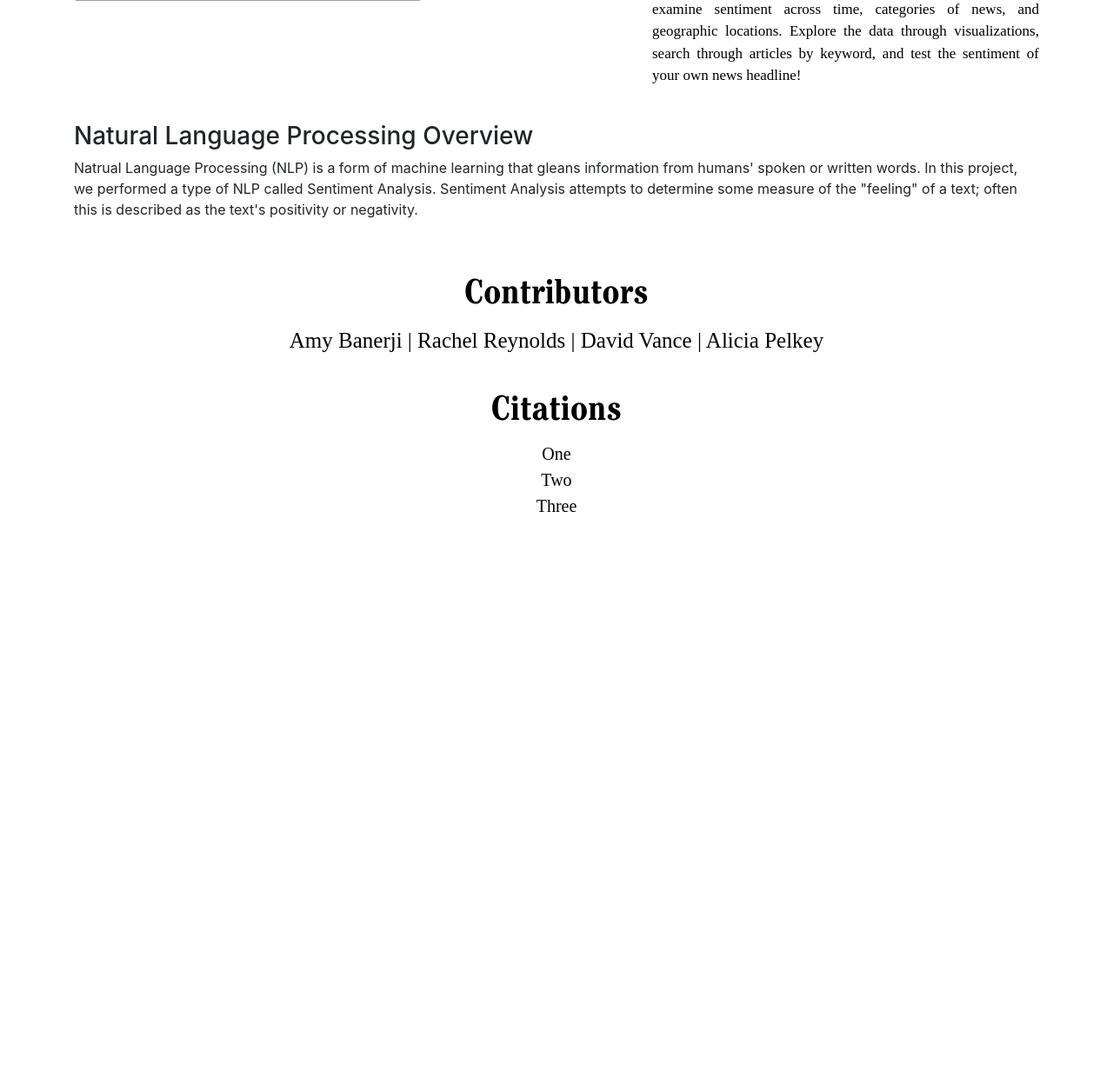
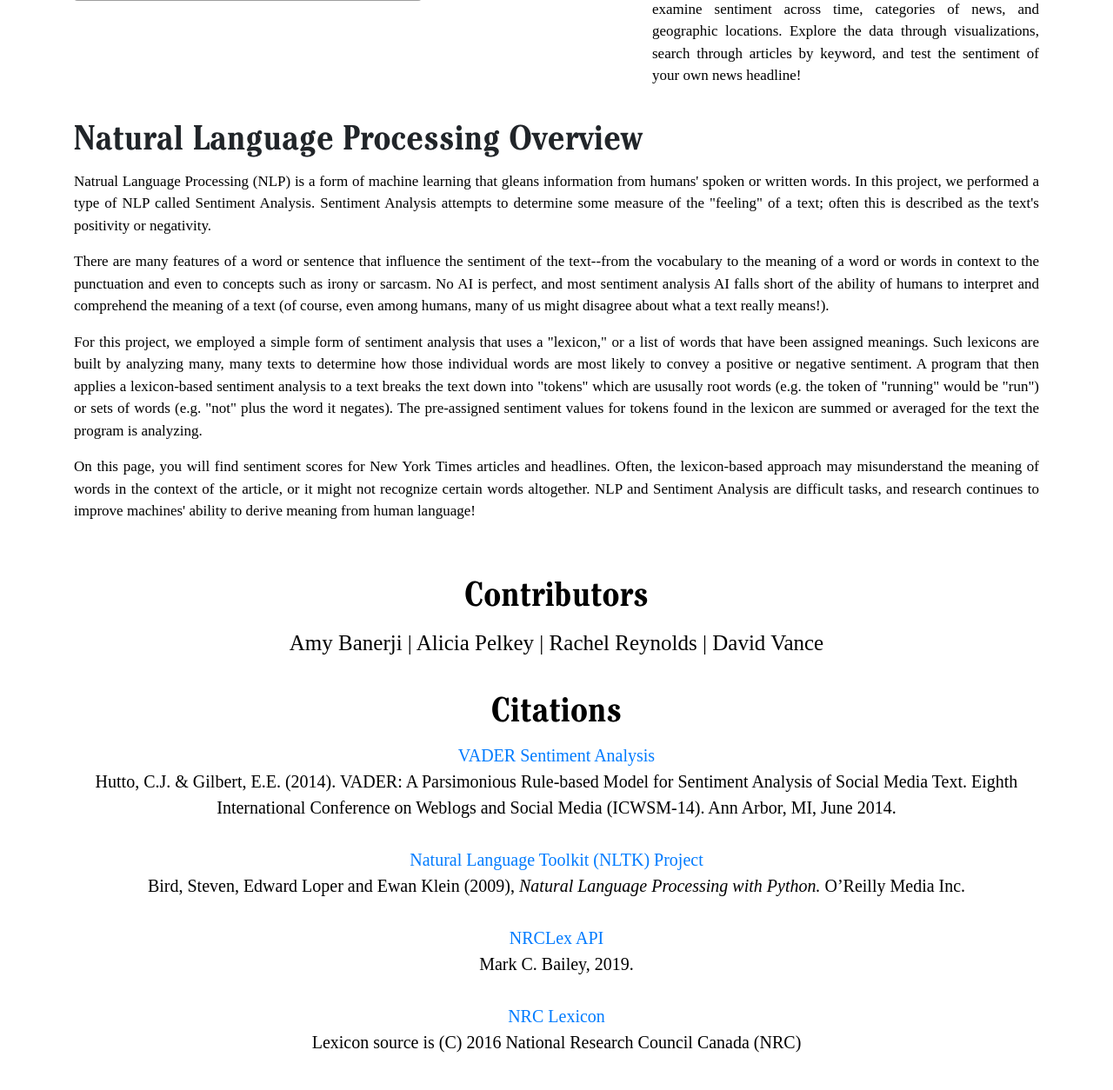
Before and after one commit to iCode13/News-Sentiment-Analysis-App, a Flask app: page / in a window 1280 px wide. Shown: the part 692-1946 px from the top of the page at 87% size. Before the commit the page ends 1281 px from the top, so only its background shows below. Run offline with Flask 2, Linux system fonts and the light colour scheme; some libraries are stand-ins or nearby versions; some web fonts are replaced; grey boxes are pictures that could not be loaded.

Commit message:
added intro text to about page

```diff
--- a/news_app/static/stylesheets/news-app-styles.css
+++ b/news_app/static/stylesheets/news-app-styles.css
@@ -68,6 +68,7 @@ input[type=text] {
     font-size: 80px;
     color: maroon;
 }
+
 
 /* define navigation block */
 .navigation {
@@ -153,6 +154,11 @@ nav a:hover::before {
     text-justify: inter-word;
 }
 
+.main-summary h1 {
+    font-family: "Cheltenham";
+    font-weight: bold;
+}
+
 .contributors {
     text-align: center;
     color: black;
--- a/news_app/templates/index.html
+++ b/news_app/templates/index.html
@@ -19,9 +19,12 @@
     <!-- more info -->
     <br>
     <div class="row">
-        <div class="col-md-12">
-            <h3>Natural Language Processing Overview</h3>
+        <div class="col-md-12 main-summary">
+            <h1>Natural Language Processing Overview</h1>
             <p>Natrual Language Processing (NLP) is a form of machine learning that gleans information from humans' spoken or written words.  In this project, we performed a type of NLP called Sentiment Analysis.  Sentiment Analysis attempts to determine some measure of the "feeling" of a text; often this is described as the text's positivity or negativity.</p>
+            <p>There are many features of a word or sentence that influence the sentiment of the text--from the vocabulary to the meaning of a word or words in context to the punctuation and even to concepts such as irony or sarcasm.  No AI is perfect, and most sentiment analysis AI falls short of the ability of humans to interpret and comprehend the meaning of a text (of course, even among humans, many of us might disagree about what a text really means!).</p>
+            <p>For this project, we employed a simple form of sentiment analysis that uses a "lexicon," or a list of words that have been assigned meanings.  Such lexicons are built by analyzing many, many texts to determine how those individual words are most likely to convey a positive or negative sentiment.  A program that then applies a lexicon-based sentiment analysis to a text breaks the text down into "tokens" which are ususally root words (e.g. the token of "running" would be "run") or sets of words (e.g. "not" plus the word it negates).  The pre-assigned sentiment values for tokens found in the lexicon are summed or averaged for the text the program is analyzing.</p>
+            <p>On this page, you will find sentiment scores for New York Times articles and headlines.  Often, the lexicon-based approach may misunderstand the meaning of words in the context of the article, or it might not recognize certain words altogether.  NLP and Sentiment Analysis are difficult tasks, and research continues to improve machines' ability to derive meaning from human language!</p>
         </div>
     </div>
 
@@ -31,7 +34,7 @@
     <div class="row">
         <div class="col-md-12 contributors">
             <h1>Contributors</h1>
-            <p>Amy Banerji | Rachel Reynolds | David Vance | Alicia Pelkey</p>
+            <p>Amy Banerji | Alicia Pelkey | Rachel Reynolds | David Vance </p>
         </div>
     </div>
 
@@ -41,9 +44,21 @@
             <h1>Citations</h1>
 
             <ul>
-                <li>One</li>
-                <li>Two</li>
-                <li>Three</li>
+                <li><a href="https://github.com/cjhutto/vaderSentiment">VADER Sentiment Analysis</a>
+                    <li>Hutto, C.J. &amp Gilbert, E.E. (2014). VADER: A Parsimonious Rule-based Model for Sentiment Analysis of Social Media Text. Eighth International Conference on Weblogs and Social Media (ICWSM-14). Ann Arbor, MI, June 2014.</li>
+                </li>
+                <br>
+                <li><a href="https://www.nltk.org/">Natural Language Toolkit (NLTK) Project</a>
+                    <li>Bird, Steven, Edward Loper and Ewan Klein (2009), <i>Natural Language Processing with Python.</i> O’Reilly Media Inc.</li>
+                </li>
+                <br>
+                <li><a href="https://github.com/metalcorebear/NRCLex">NRCLex API</a>
+                    <li>Mark C. Bailey, 2019.</li>
+                </li>
+                <br>
+                <li><a href="http://sentiment.nrc.ca/lexicons-for-research/">NRC Lexicon</a>
+                    <li>Lexicon source is (C) 2016 National Research Council Canada (NRC)</li>
+                </li>
             </ul>
         </div>
     </div>
```
